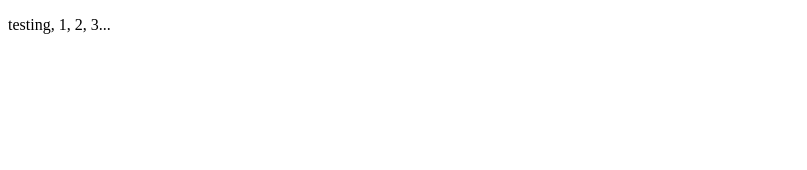
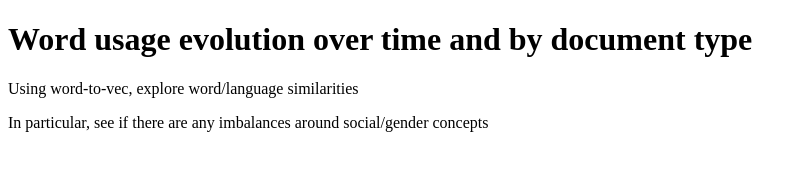
Before and after one commit to nlp-ucsf/nlp-ucsf.github.io, a plain HTML site: page index.html in a window 1280 px wide. Shown: the whole page, without its empty margins (0-807 px from the left). Drawn offline with Linux system fonts and the light colour scheme.

Commit message:
Update index.html

```diff
--- a/index.html
+++ b/index.html
@@ -4,6 +4,10 @@
 	<title></title>
 </head>
 <body>
-  <p>testing, 1, 2, 3...</p>
+
+	<h1>Word usage evolution over time and by document type</h1>
+	<p>Using word-to-vec, explore word/language similarities</p>
+	<p>In particular, see if there are any imbalances around social/gender concepts</p>
+
 </body>
 </html>
```
